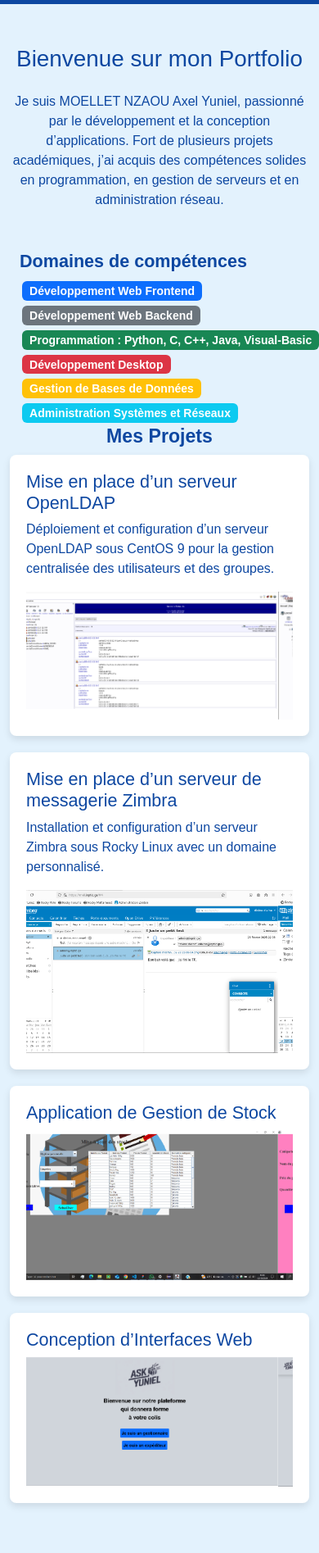
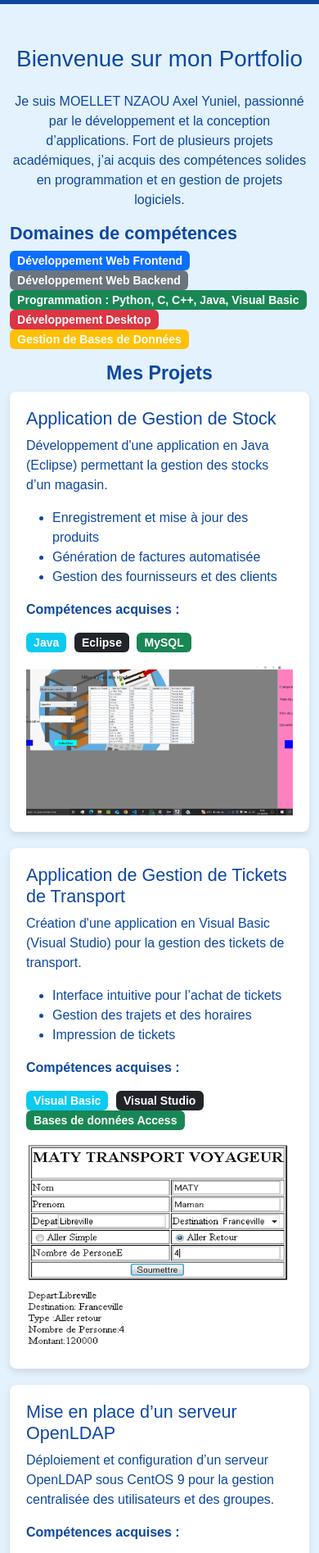
Before and after one commit to Yuniel241/Portfolio, a plain HTML site: page index.html in a window 390 px wide. Shown: the part 101-1996 px from the top of the page at 82% size. Drawn offline with nearby package versions, Linux system fonts and the light colour scheme.

Commit message:
Update index.html

```diff
--- a/index.html
+++ b/index.html
@@ -12,7 +12,7 @@
         .project-card { background: white; box-shadow: 0px 4px 10px rgba(0, 0, 0, 0.1); border-radius: 8px; padding: 20px; margin-bottom: 20px; }
         .carousel img { max-height: 400px; object-fit: contain; }
         h1, h4 { color: #0d47a1; }
-        .badge { font-size: 14px; margin: 3px; }
+        .badge { font-size: 14px; margin-right: 5px; }
     </style>
 </head>
 <body>
@@ -24,94 +24,95 @@
 
     <div class="container">
         <h1 class="text-center mb-4">Bienvenue sur mon Portfolio</h1>
-        <p class="text-center">Je suis MOELLET NZAOU Axel Yuniel, passionné par le développement et la conception d’applications. Fort de plusieurs projets académiques, j’ai acquis des compétences solides en programmation, en gestion de serveurs et en administration réseau.</p>
-      <div class="container">
+        <p class="text-center">Je suis MOELLET NZAOU Axel Yuniel, passionné par le développement et la conception d’applications. Fort de plusieurs projets académiques, j’ai acquis des compétences solides en programmation et en gestion de projets logiciels.</p>
+
         <h4 class="fw-bold">Domaines de compétences</h4>
-        <div class="d-flex flex-wrap">
+        <div class="mb-3">
             <span class="badge bg-primary">Développement Web Frontend</span>
             <span class="badge bg-secondary">Développement Web Backend</span>
-            <span class="badge bg-success">Programmation : Python, C, C++, Java, Visual-Basic</span>
+            <span class="badge bg-success">Programmation : Python, C, C++, Java, Visual Basic</span>
             <span class="badge bg-danger">Développement Desktop</span>
             <span class="badge bg-warning">Gestion de Bases de Données</span>
-            <span class="badge bg-info">Administration Systèmes et Réseaux</span>
         </div>
-      </div>
-        <div class="d-flex flex-column align-items-center">
-          <h3 class="fw-bold">Mes Projets</h3>
 
-          <!-- Projet OpenLDAP -->
-          <div class="col-md-8">
-              <div class="project-card">
-                  <h4>Mise en place d’un serveur OpenLDAP</h4>
-                  <p>Déploiement et configuration d’un serveur OpenLDAP sous CentOS 9 pour la gestion centralisée des utilisateurs et des groupes.</p>
-                  <div id="carouselLDAP" class="carousel slide" data-bs-ride="carousel">
-                      <div class="carousel-inner">
-                          <div class="carousel-item active"><img src="images/ldap (1).png" class="d-block w-100"></div>
-                          <div class="carousel-item"><img src="images/ldap (2).png" class="d-block w-100"></div>
-                          <div class="carousel-item"><img src="images/ldap (3).png" class="d-block w-100"></div>
-                      </div>
-                  </div>
-              </div>
-          </div>
+        <h3 class="fw-bold text-center">Mes Projets</h3>
 
-          <!-- Projet Zimbra -->
-          <div class="col-md-8">
-              <div class="project-card">
-                  <h4>Mise en place d’un serveur de messagerie Zimbra</h4>
-                  <p>Installation et configuration d’un serveur Zimbra sous Rocky Linux avec un domaine personnalisé.</p>
-                  <div id="carouselZimbra" class="carousel slide" data-bs-ride="carousel">
-                      <div class="carousel-inner">
-                          <div class="carousel-item active"><img src="images/zimbra (1).png" class="d-block w-100"></div>
-                          <div class="carousel-item"><img src="images/zimbra (2).png" class="d-block w-100"></div>
-                          <div class="carousel-item"><img src="images/zimbra (3).png" class="d-block w-100"></div>
-                          <div class="carousel-item"><img src="images/zimbra (4).png" class="d-block w-100"></div>
-                          <div class="carousel-item"><img src="images/zimbra (5).png" class="d-block w-100"></div>
-                      </div>
-                  </div>
-              </div>
-          </div>
+        <!-- Projet 1: Gestion de Stock -->
+        <div class="project-card">
+            <h4>Application de Gestion de Stock</h4>
+            <p>Développement d'une application en Java (Eclipse) permettant la gestion des stocks d’un magasin.</p>
+            <ul>
+                <li>Enregistrement et mise à jour des produits</li>
+                <li>Génération de factures automatisée</li>
+                <li>Gestion des fournisseurs et des clients</li>
+            </ul>
+            <p><strong>Compétences acquises :</strong></p>
+            <div class="mb-3">
+                <span class="badge bg-info">Java</span>
+                <span class="badge bg-dark">Eclipse</span>
+                <span class="badge bg-success">MySQL</span>
+            </div>
+            <div id="carouselJava" class="carousel slide" data-bs-ride="carousel">
+                <div class="carousel-inner">
+                    <div class="carousel-item active"><img src="images/java (1).png" class="d-block w-100" alt="Java Project 1"></div>
+                    <div class="carousel-item"><img src="images/java (2).png" class="d-block w-100" alt="Java Project 2"></div>
+                    <div class="carousel-item"><img src="images/java (3).png" class="d-block w-100" alt="Java Project 3"></div>
+                </div>
+            </div>
+        </div>
 
-          <!-- Projet Java -->
-          <div class="col-md-8">
-              <div class="project-card">
-                  <h4>Application de Gestion de Stock</h4>
-                  <div id="carouselJava" class="carousel slide" data-bs-ride="carousel">
-                      <div class="carousel-inner">
-                          <div class="carousel-item active"><img src="images/java (1).png" class="d-block w-100"></div>
-                          <div class="carousel-item"><img src="images/java (2).png" class="d-block w-100"></div>
-                          <div class="carousel-item"><img src="images/java (3).png" class="d-block w-100"></div>
-                          <div class="carousel-item"><img src="images/java (4).png" class="d-block w-100"></div>
-                          <div class="carousel-item"><img src="images/java (5).png" class="d-block w-100"></div>
-                      </div>
-                  </div>
-              </div>
-          </div>
+        <!-- Projet 2: Visual Basic -->
+        <div class="project-card">
+            <h4>Application de Gestion de Tickets de Transport</h4>
+            <p>Création d'une application en Visual Basic (Visual Studio) pour la gestion des tickets de transport.</p>
+            <ul>
+                <li>Interface intuitive pour l’achat de tickets</li>
+                <li>Gestion des trajets et des horaires</li>
+                <li>Impression de tickets</li>
+            </ul>
+            <p><strong>Compétences acquises :</strong></p>
+            <div class="mb-3">
+                <span class="badge bg-info">Visual Basic</span>
+                <span class="badge bg-dark">Visual Studio</span>
+                <span class="badge bg-success">Bases de données Access</span>
+            </div>
+            <img src="images/vsb.png" class="img-fluid" alt="Visual Basic Project">
+        </div>
 
-          <!-- Projet Web -->
-          <div class="col-md-8">
-              <div class="project-card">
-                  <h4>Conception d’Interfaces Web</h4>
-                  <div id="carouselWeb" class="carousel slide" data-bs-ride="carousel">
-                      <div class="carousel-inner">
-                          <div class="carousel-item active"><img src="images/web (1).png" class="d-block w-100"></div>
-                          <div class="carousel-item"><img src="images/web (2).png" class="d-block w-100"></div>
-                          <div class="carousel-item"><img src="images/web (3).png" class="d-block w-100"></div>
-                          <div class="carousel-item"><img src="images/web (4).png" class="d-block w-100"></div>
-                          <div class="carousel-item"><img src="images/web (5).png" class="d-block w-100"></div>
-                          <div class="carousel-item"><img src="images/web (6).png" class="d-block w-100"></div>
-                      </div>
-                  </div>
-              </div>
-          </div>
-      </div>
+        <!-- Projet 3: OpenLDAP -->
+        <div class="project-card">
+            <h4>Mise en place d’un serveur OpenLDAP</h4>
+            <p>Déploiement et configuration d’un serveur OpenLDAP sous CentOS 9 pour la gestion centralisée des utilisateurs et des groupes.</p>
+            <p><strong>Compétences acquises :</strong></p>
+            <div class="mb-3">
+                <span class="badge bg-info">OpenLDAP</span>
+                <span class="badge bg-dark">CentOS</span>
+                <span class="badge bg-success">Sécurisation LDAPS</span>
+            </div>
+            <div id="carouselLDAP" class="carousel slide" data-bs-ride="carousel">
+                <div class="carousel-inner">
+                    <div class="carousel-item active"><img src="images/ldap (1).png" class="d-block w-100" alt="LDAP Project 1"></div>
+                    <div class="carousel-item"><img src="images/ldap (2).png" class="d-block w-100" alt="LDAP Project 2"></div>
+                </div>
+            </div>
+        </div>
 
-      <div class="text-center mt-5">
-          <h4>Contact</h4>
-          <p>Email : <a href="mailto:axelmoellet594@gmail.com">axelmoellet594@gmail.com</a></p>
-          <p>Téléphone : +241 76 59 36 25 | +241 66 21 56 40</p>
-          <p>LinkedIn : <a href="https://www.linkedin.com/in/axel-yuniel/">MOELLET NZAOU Axel Yuniel</a></p>
-          <p>Localisation : Libreville, PK 12</p>
-      </div>
+        <!-- Projet 4: Zimbra -->
+        <div class="project-card">
+            <h4>Mise en place d’un serveur de messagerie Zimbra</h4>
+            <p>Installation et configuration d’un serveur de messagerie Zimbra sous Rocky Linux avec un domaine personnalisé.</p>
+            <p><strong>Compétences acquises :</strong></p>
+            <div class="mb-3">
+                <span class="badge bg-info">Zimbra</span>
+                <span class="badge bg-dark">Rocky Linux</span>
+                <span class="badge bg-success">SSL/TLS</span>
+            </div>
+            <div id="carouselZimbra" class="carousel slide" data-bs-ride="carousel">
+                <div class="carousel-inner">
+                    <div class="carousel-item active"><img src="images/zimbra (1).png" class="d-block w-100" alt="Zimbra Project 1"></div>
+                </div>
+            </div>
+        </div>
     </div>
 </body>
 </html>
```
